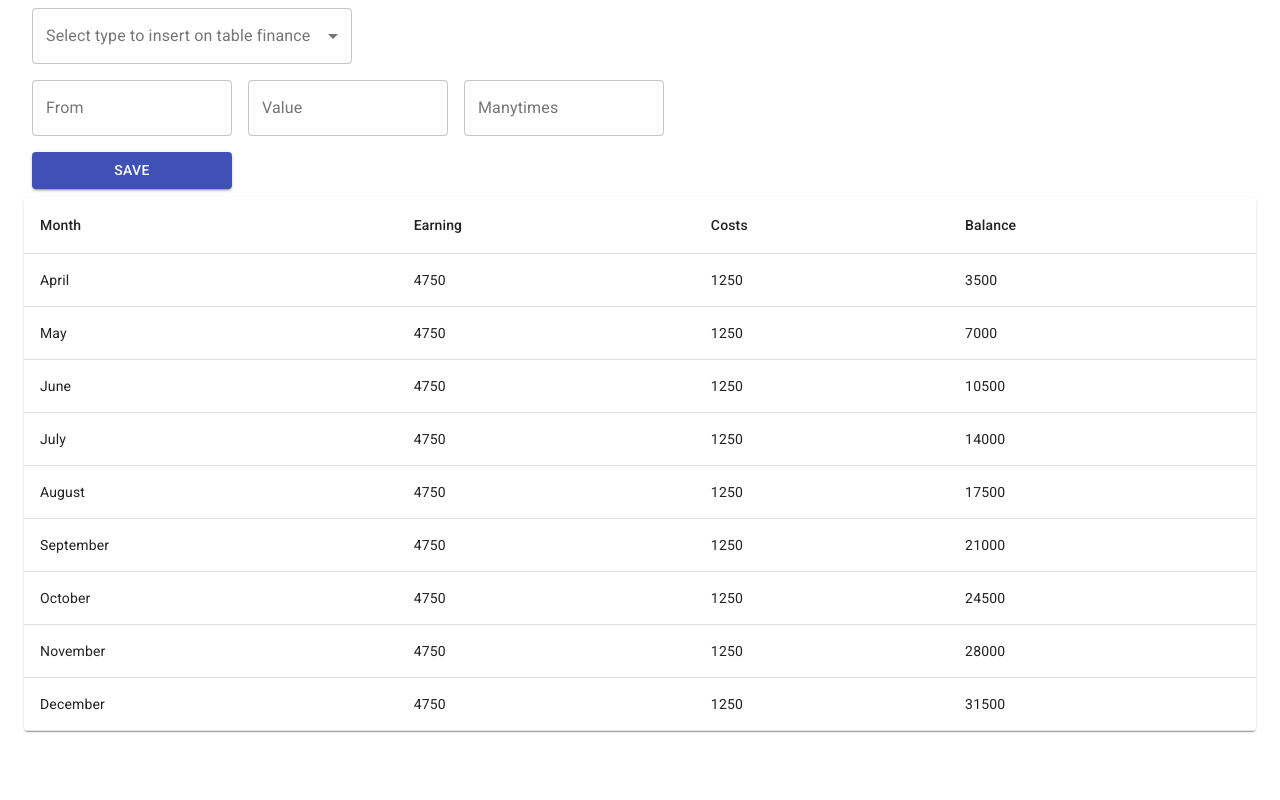
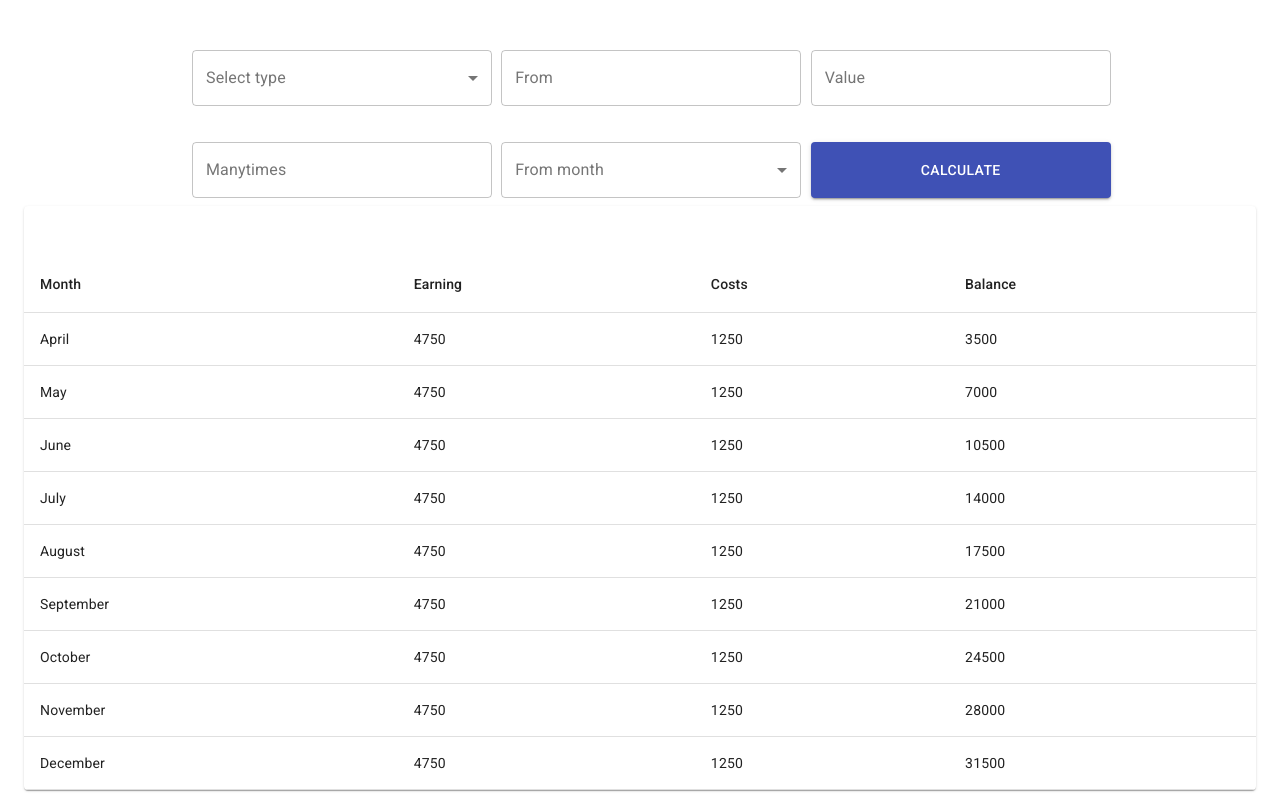
Before and after one commit to viniciusom/projeto-finance-calculator, a React (Create React App) app: page / in a window 1280 px wide. Built offline with nearby package versions, Linux system fonts and the light colour scheme.

Commit message:
fix fields style

```diff
--- a/src/modules/views/FinanceCalculator.tsx
+++ b/src/modules/views/FinanceCalculator.tsx
@@ -1,12 +1,18 @@
 import React from 'react';
-import { Container, FormControl, InputLabel, Select, makeStyles, TextField, MenuItem, Button, TableContainer, Paper, Table, TableHead, TableRow, TableCell, TableBody } from '@material-ui/core';
+import { Container, FormControl, InputLabel, Select, makeStyles, TextField, MenuItem, Button, TableContainer, Paper, Table, TableHead, TableRow, TableCell, TableBody, Grid } from '@material-ui/core';
 
 function FinanceCalculator() {
 
   const useStyles = makeStyles(theme => ({
-    formControl: {
+    formType: {
       margin: theme.spacing(1),
-      minWidth: 320,
+      marginTop: 50,
+      minWidth: 300,
+    },
+    formMonth: {
+      margin: theme.spacing(1),
+      marginTop: 20,
+      minWidth: 300,
     },
     selectEmpty: {
       marginTop: theme.spacing(2),
@@ -14,10 +20,23 @@ function FinanceCalculator() {
     root: {
       '& > *': {
         margin: theme.spacing(1),
-        width: 200,
+        marginTop: 50,
+        width: 300,
       },
     },
+    second: {
+      margin: theme.spacing(1),
+      marginTop: 20,
+      width: 300,
+    },
+    button: {
+      margin: theme.spacing(1),
+      marginTop: 20,
+      width: 300,
+      height: 56,
+    },
     table: {
+      marginTop: 50,
       minWidth: 650,
     },
   }));
@@ -48,16 +67,18 @@ function FinanceCalculator() {
     createData('December', 4750, 1250, 31500),
   ];
 
-  return(
+  return (
     <>
-      <Container maxWidth="lg">
-      <FormControl variant="outlined" className={classes.formControl}>
+      <Container maxWidth="md">
+        <Grid container spacing={2} justify="center" alignItems="center">
+          <Grid item xs={4}>
+            <FormControl variant="outlined" className={classes.formType}>
               <InputLabel ref={inputLabel} id="demo-simple-select-outlined-label">
-          Select type to insert on table finance
+                Select type
             </InputLabel>
               <Select
-          labelId="demo-simple-select-outlined-label"
-          id="demo-simple-select-outlined"
+                labelId="select-type"
+                id="select-type"
                 value={type}
                 onChange={handleChange}
                 labelWidth={labelWidth}
@@ -69,16 +90,51 @@ function FinanceCalculator() {
                 <MenuItem value="additionalcosts">Additional Costs</MenuItem>
               </Select>
             </FormControl>
-      <form className={classes.root}>
-        <TextField id="outlined-basic" label="From" variant="outlined" />
-        <TextField id="outlined-basic" label="Value" variant="outlined" />
-        <TextField id="outlined-basic" label="Manytimes" variant="outlined" />
-      </form>
-      <div className={classes.root}>
-        <Button variant="contained" color="primary" href="#contained-buttons">
-          Save
+          </Grid>
+          <Grid item xs={4}>
+            <TextField id="outlined-basic" label="From" variant="outlined" className={classes.root} />
+          </Grid>
+          <Grid item xs={4}>
+            <TextField id="outlined-basic" label="Value" variant="outlined" className={classes.root} />
+          </Grid>
+        </Grid>
+        <Grid container spacing={2} justify="center" alignItems="center">
+        <Grid item xs={4}>
+            <TextField id="outlined-basic" label="Manytimes" variant="outlined" className={classes.second} />
+          </Grid>
+          <Grid item xs={4}>
+            <FormControl variant="outlined" className={classes.formMonth}>
+              <InputLabel ref={inputLabel} id="demo-simple-select-outlined-label">
+                From month
+              </InputLabel>
+              <Select
+                labelId="from-month"
+                id="from-month"
+                value={type}
+                onChange={handleChange}
+                labelWidth={labelWidth}
+              >
+                <MenuItem value="">None</MenuItem>
+                <MenuItem value="april">April</MenuItem>
+                <MenuItem value="may">May</MenuItem>
+                <MenuItem value="june">June</MenuItem>
+                <MenuItem value="july">July</MenuItem>
+                <MenuItem value="august">August</MenuItem>
+                <MenuItem value="september">September</MenuItem>
+                <MenuItem value="october">October</MenuItem>
+                <MenuItem value="november">November</MenuItem>
+                <MenuItem value="december">December</MenuItem>
+              </Select>
+            </FormControl>
+          </Grid>
+          <Grid item xs={4}>
+            <Button variant="contained" color="primary" href="#contained-buttons" className={classes.button}>
+              Calculate
             </Button>
-      </div>
+          </Grid>
+        </Grid>
+      </Container>
+      <Container maxWidth="lg">
         <TableContainer component={Paper}>
           <Table className={classes.table} aria-label="simple table">
             <TableHead>
```
Lines whose indentation alone changed are shown as unchanged.
